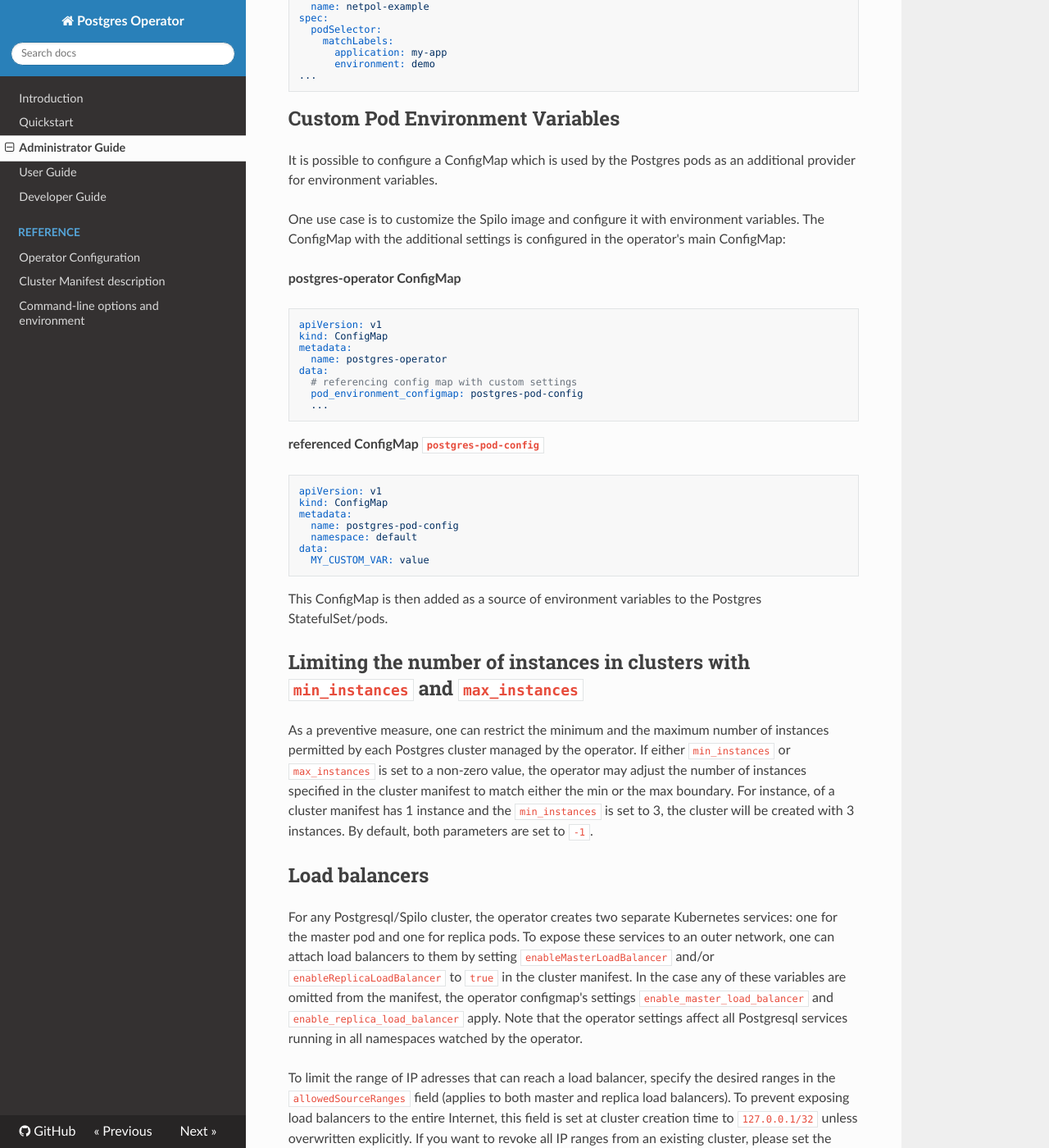
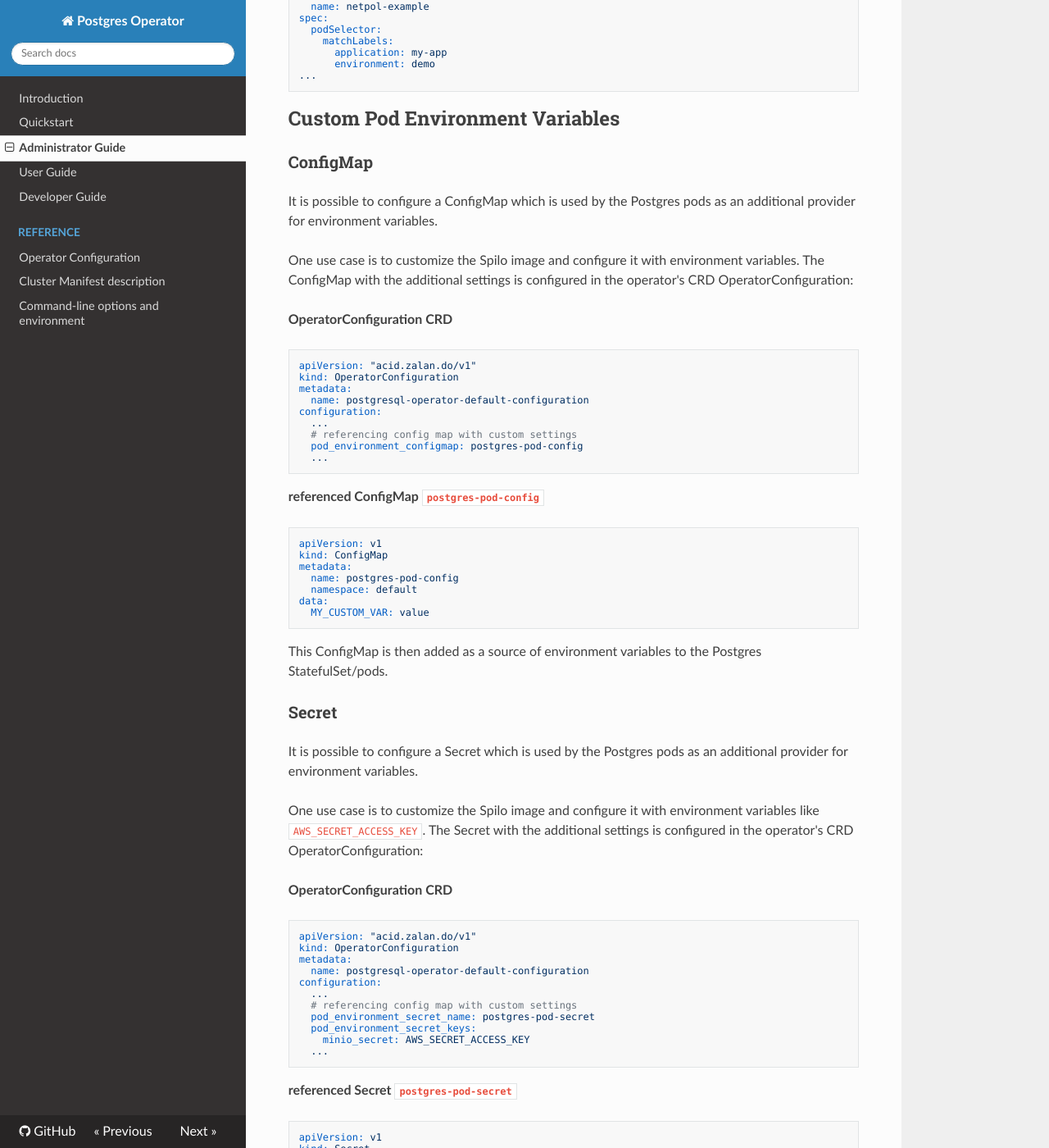
Before and after one commit to zalando/postgres-operator, an MkDocs documentation site: the page built from docs/administrator.md, in a window 1280 px wide and 1400 px high, scrolled down 4301 px. Shown: the whole window at 82% size. Built offline with MkDocs 1.6.1, drawn with Linux system fonts in a browser that asks for light colours; nearby versions of some CDN libraries; old or Windows-style settings are respelled for this version of MkDocs; some of the changed text lies outside the part shown.

Commit message:
Populate pod environment variables from secrets

````diff
--- a/docs/administrator.md
+++ b/docs/administrator.md
@@ -235,21 +235,24 @@ spec:
 
 ## Custom Pod Environment Variables
 
+### ConfigMap
+
 It is possible to configure a ConfigMap which is used by the Postgres pods as
 an additional provider for environment variables.
 
 One use case is to customize the Spilo image and configure it with environment
 variables. The ConfigMap with the additional settings is configured in the
-operator's main ConfigMap:
+operator's CRD OperatorConfiguration:
 
-**postgres-operator ConfigMap**
+**OperatorConfiguration CRD**
 
 ```yaml
-apiVersion: v1
-kind: ConfigMap
+apiVersion: "acid.zalan.do/v1"
+kind: OperatorConfiguration
 metadata:
-  name: postgres-operator
-data:
+  name: postgresql-operator-default-configuration
+configuration:
+  ...
   # referencing config map with custom settings
   pod_environment_configmap: postgres-pod-config
   ...
@@ -268,6 +271,46 @@ data:
 ```
 
 This ConfigMap is then added as a source of environment variables to the
+Postgres StatefulSet/pods.
+
+### Secret
+
+It is possible to configure a Secret which is used by the Postgres pods as
+an additional provider for environment variables.
+
+One use case is to customize the Spilo image and configure it with environment
+variables like `AWS_SECRET_ACCESS_KEY`. The Secret with the additional
+settings is configured in the operator's CRD OperatorConfiguration:
+
+**OperatorConfiguration CRD**
+
+```yaml
+apiVersion: "acid.zalan.do/v1"
+kind: OperatorConfiguration
+metadata:
+  name: postgresql-operator-default-configuration
+configuration:
+  ...
+  # referencing config map with custom settings
+  pod_environment_secret_name: postgres-pod-secret
+  pod_environment_secret_keys:
+    minio_secret: AWS_SECRET_ACCESS_KEY
+  ...
+```
+
+**referenced Secret `postgres-pod-secret`**
+
+```yaml
+apiVersion: v1
+kind: Secret
+metadata:
+  name: postgres-pod-secret
+  namespace: default
+data:
+  minio_secret: <base64_secret_value>
+```
+
+This Secret keys are then added as a source of environment variables to the
 Postgres StatefulSet/pods.
 
 ## Limiting the number of instances in clusters with `min_instances` and `max_instances`
````
Also changed, not shown: docs/reference/operator_parameters.md (+13 -0 lines), 4 other files.
